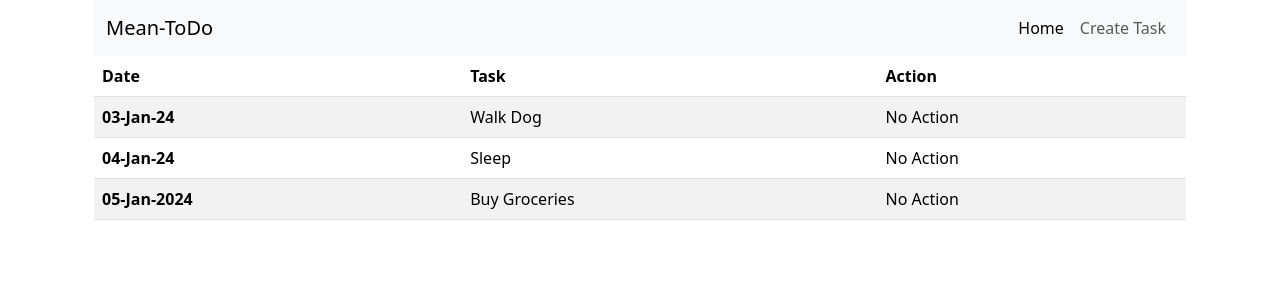
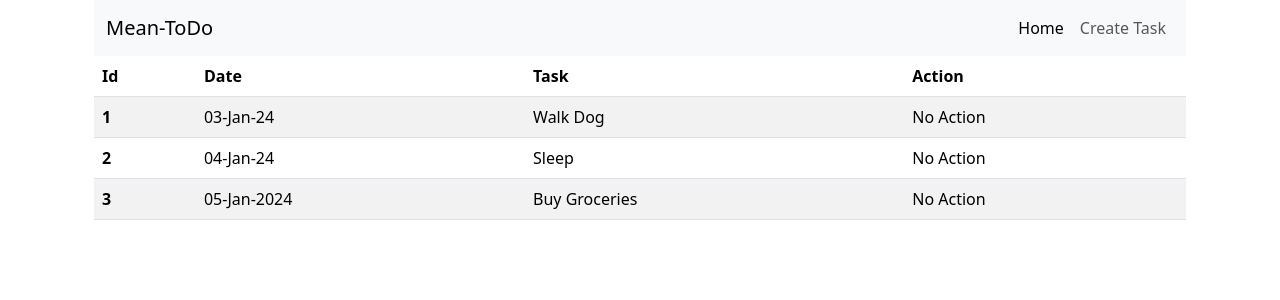
Before and after one commit to Dave-314land/mean-todo, an Angular app: page / in a window 1280 px wide. Shown: the top 300 px of the page. Built offline with nearby package versions, Linux system fonts and the light colour scheme.

Commit message:
loading tasks as json object on the back end

```diff
--- a/src/app/shared/task-data.component.ts
+++ b/src/app/shared/task-data.component.ts
@@ -5,8 +5,8 @@ import { Task } from './task.model'
 export class TaskDataService {
 
     tasks: Task[] = [
-        new Task('03-Jan-24', 'Walk Dog'),
-        new Task('04-Jan-24', 'Sleep'),
-        new Task('05-Jan-2024', 'Buy Groceries')
+        new Task(1, '03-Jan-24', 'Walk Dog'),
+        new Task(2, '04-Jan-24', 'Sleep'),
+        new Task(3, '05-Jan-2024', 'Buy Groceries')
     ]
 }
--- a/src/app/shared/task.model.ts
+++ b/src/app/shared/task.model.ts
@@ -1,5 +1,5 @@
 
 
 export class Task {
-    constructor(public date: String, public entry: string){}
+    constructor(public id: number, public date: String, public entry: string){}
 }
--- a/src/app/tasklist/tasklist.component.html
+++ b/src/app/tasklist/tasklist.component.html
@@ -2,6 +2,7 @@
     <table class="table table-striped">
         <thead>
             <tr>
+                <th scope="col">Id</th>
                 <th scope="col">Date</th>
                 <th scope="col">Task</th>
                 <th scope="col">Action</th>
@@ -9,7 +10,8 @@
         </thead>
         <tbody>
             <tr *ngFor="let task of tasks">
-                <th scope="row">{{ task.date }}</th>
+                <th scope="row">{{ task.id }}</th>
+                <td>{{ task.date }}</td>
                 <td>{{ task.entry }}</td>
                 <td>No Action</td>
             </tr>
```
Also changed, not shown: 1 other file (tests, documents, lock files or other folders).
